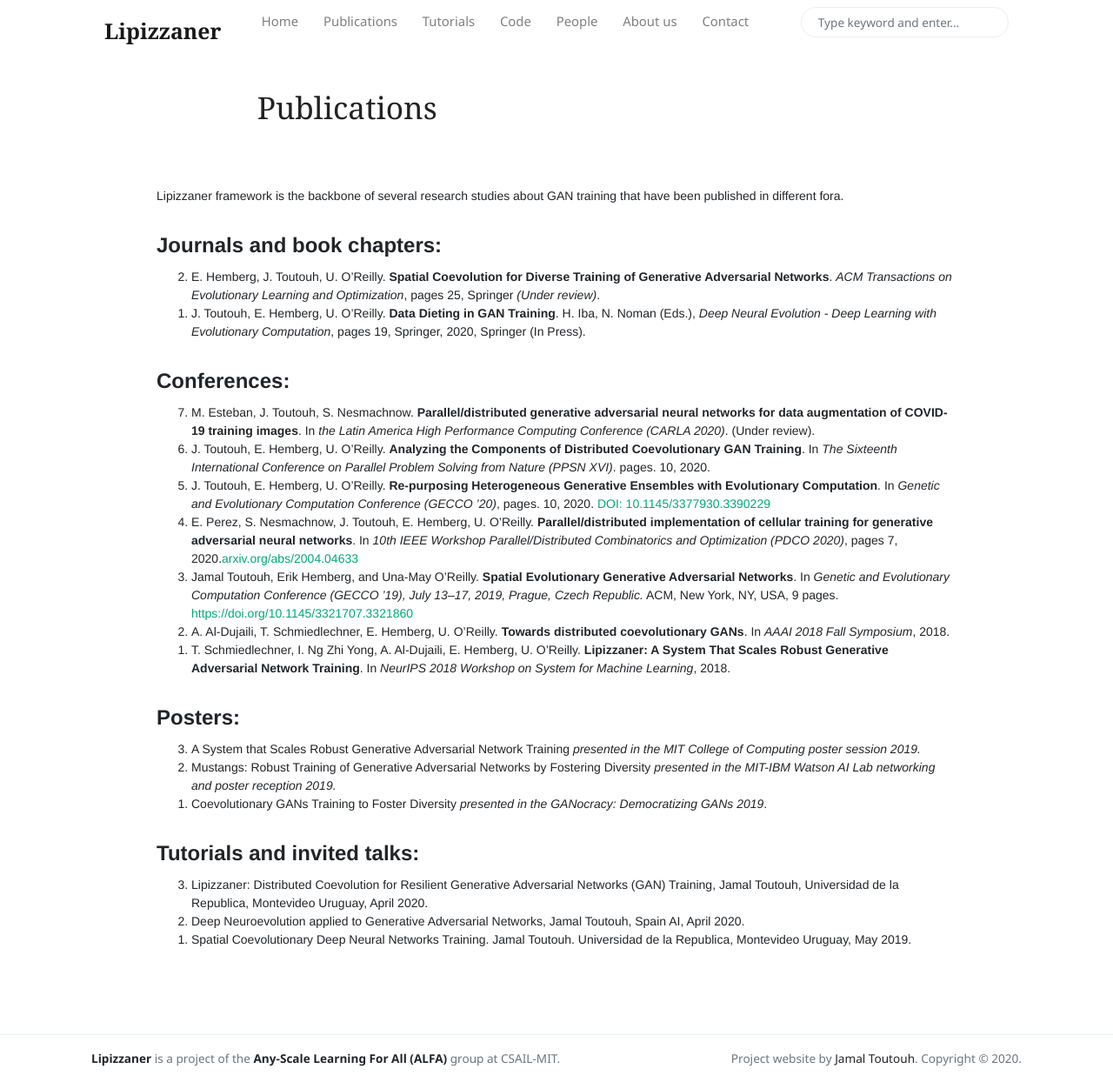
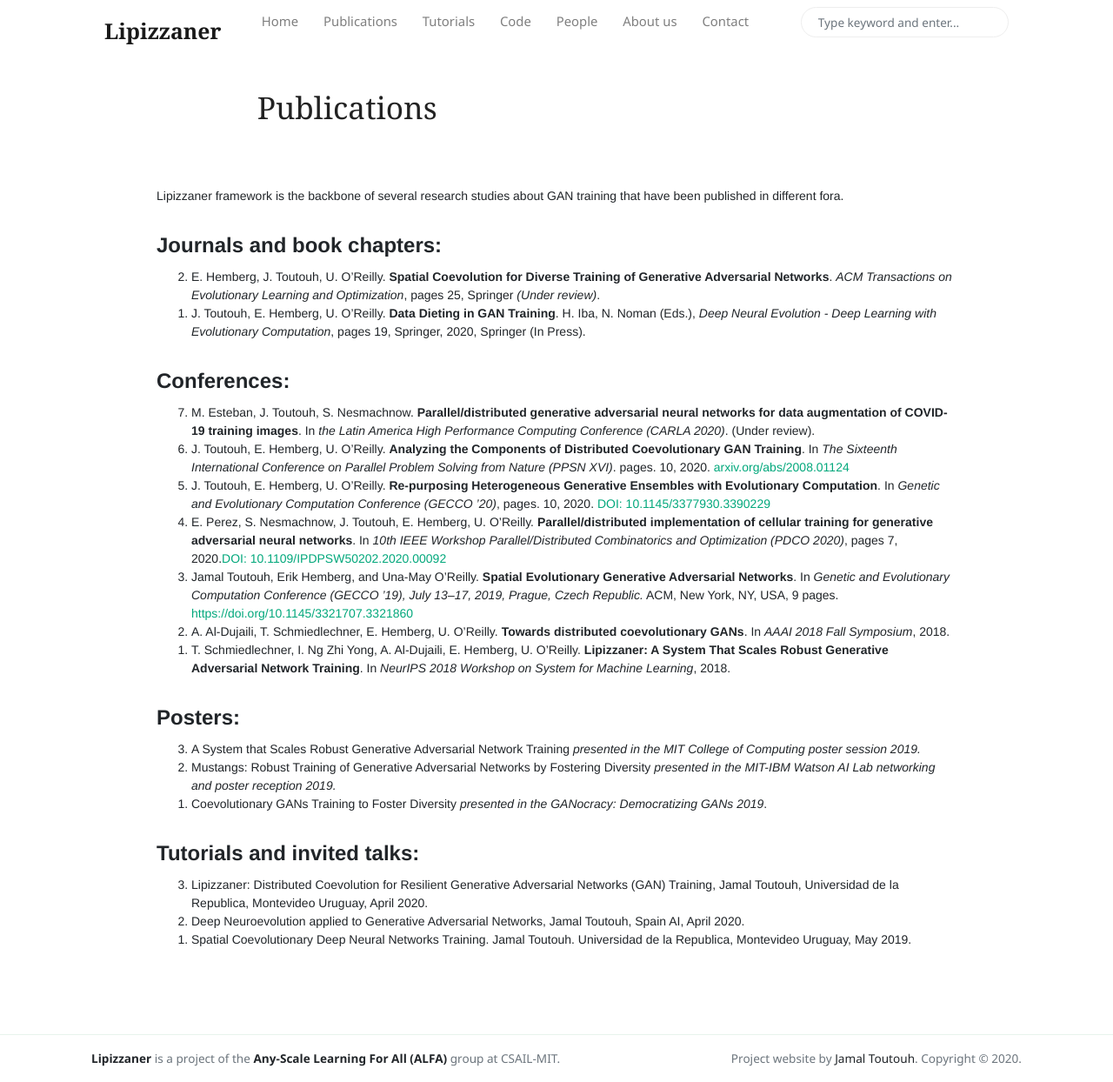
Before and after one commit to jamaltoutouh/lipizzaner-web, a Jekyll site: the page built from _pages/publications.md, in a window 1280 px wide and 1244 px high. Shown: the whole window at 87% size. Built offline with Jekyll 4.4.1, drawn with Linux system fonts in a browser that asks for light colours; nearby versions of some CDN libraries.

Commit message:
Updating pubs

```diff
--- a/_pages/publications.md
+++ b/_pages/publications.md
@@ -13,9 +13,9 @@ Lipizzaner framework is the backbone of several research studies about GAN train
 
 #### Conferences:
 0. M. Esteban, J. Toutouh, S. Nesmachnow. **Parallel/distributed generative adversarial neural networks for data augmentation of COVID-19 training images**. In *the Latin America High Performance Computing Conference (CARLA 2020)*. (Under review).
-0. J. Toutouh, E. Hemberg, U. O’Reilly. **Analyzing the Components of Distributed Coevolutionary GAN Training**. In *The Sixteenth International Conference on Parallel Problem Solving from Nature (PPSN XVI)*. pages. 10, 2020.
+0. J. Toutouh, E. Hemberg, U. O’Reilly. **Analyzing the Components of Distributed Coevolutionary GAN Training**. In *The Sixteenth International Conference on Parallel Problem Solving from Nature (PPSN XVI)*. pages. 10, 2020. [arxiv.org/abs/2008.01124](https://arxiv.org/abs/2008.01124)
 0. J. Toutouh, E. Hemberg, U. O’Reilly. **Re-purposing Heterogeneous Generative Ensembles with Evolutionary Computation**. In *Genetic and Evolutionary Computation Conference (GECCO ’20)*, pages. 10, 2020. [DOI: 10.1145/3377930.3390229 ](https://arxiv.org/abs/2003.13532)
-0. E. Perez, S. Nesmachnow, J. Toutouh, E. Hemberg, U. O’Reilly. **Parallel/distributed implementation of cellular training for generative adversarial neural networks**. In *10th IEEE Workshop Parallel/Distributed Combinatorics and Optimization (PDCO 2020)*, pages 7, 2020.[arxiv.org/abs/2004.04633](https://arxiv.org/abs/2004.04633)
+0. E. Perez, S. Nesmachnow, J. Toutouh, E. Hemberg, U. O’Reilly. **Parallel/distributed implementation of cellular training for generative adversarial neural networks**. In *10th IEEE Workshop Parallel/Distributed Combinatorics and Optimization (PDCO 2020)*, pages 7, 2020.[DOI: 10.1109/IPDPSW50202.2020.00092](https://arxiv.org/abs/2004.04633)
 0. Jamal Toutouh, Erik Hemberg, and Una-May O’Reilly. **Spatial Evolutionary Generative Adversarial Networks**. In *Genetic and Evolutionary Computation Conference (GECCO ’19), July 13–17, 2019, Prague, Czech Republic.* ACM, New York, NY, USA, 9 pages. [https://doi.org/10.1145/3321707.3321860](http://arxiv.org/abs/1905.12702)
 0. A. Al-Dujaili, T. Schmiedlechner, E. Hemberg, U. O'Reilly. **Towards distributed coevolutionary GANs**. In *AAAI 2018 Fall Symposium*, 2018.
 0. T. Schmiedlechner, I. Ng Zhi Yong, A. Al-Dujaili, E. Hemberg, U. O'Reilly. **Lipizzaner: A System That Scales Robust Generative Adversarial Network Training**. In *NeurIPS 2018 Workshop on System for Machine Learning*, 2018.
```
